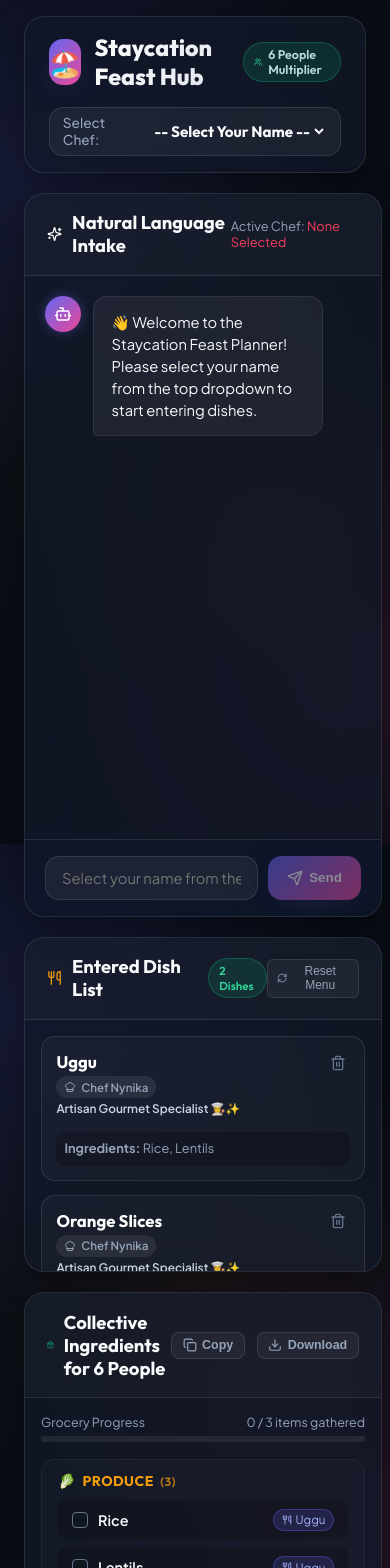
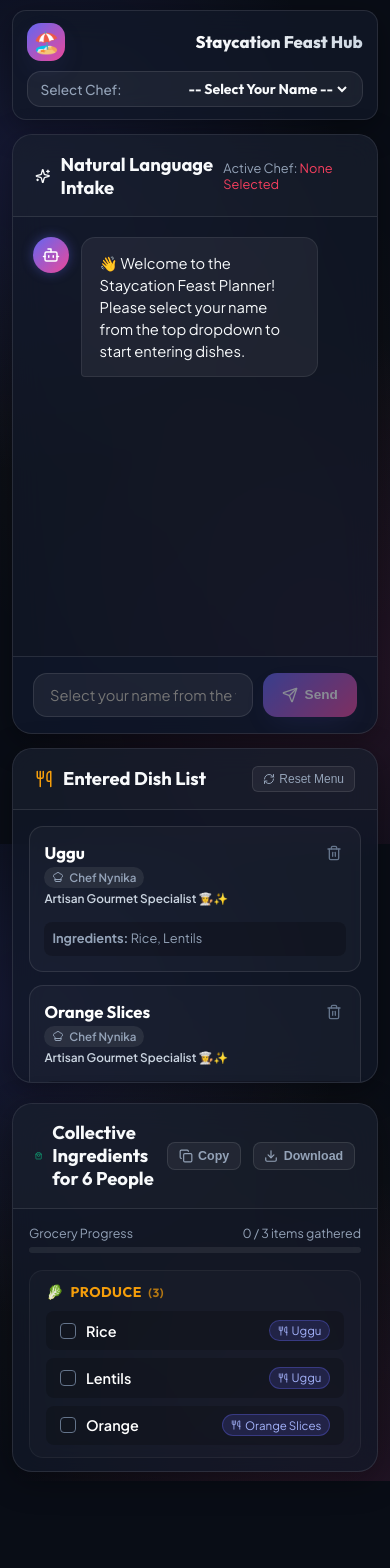
Before and after one commit to iadv/staycation-feast-planner, a React (Vite) app: page / in a window 390 px wide. Shown: the top 1568 px of the page. After the commit the page ends 1481 px from the top, so only its background shows below. Built offline with nearby package versions, Linux system fonts and the light colour scheme.

Commit message:
Add responsive mobile layout optimizations and typography scaling for tablet and mobile devices

```diff
--- a/src/index.css
+++ b/src/index.css
@@ -261,6 +261,197 @@ body {
 @media (max-width: 1024px) {
   .main-grid {
     grid-template-columns: 1fr;
+  }
+}
+
+/* Mobile Responsive Optimizations (Tablet & Phone) */
+@media (max-width: 768px) {
+  .app-container {
+    padding: 0.6rem 0.75rem;
+    gap: 0.85rem;
+  }
+
+  .header {
+    padding: 0.75rem 0.9rem;
+    flex-direction: column;
+    align-items: stretch;
+    gap: 0.65rem;
+    border-radius: var(--radius-md);
+  }
+
+  .brand-section {
+    justify-content: space-between;
+    width: 100%;
+  }
+
+  .brand-icon {
+    width: 38px;
+    height: 38px;
+    font-size: 1.3rem;
+  }
+
+  .brand-title {
+    font-size: 1.15rem;
+  }
+
+  .badge-people {
+    padding: 0.2rem 0.5rem;
+    font-size: 0.72rem;
+  }
+
+  .header-controls {
+    width: 100%;
+  }
+
+  .user-selector-wrapper {
+    width: 100%;
+    justify-content: space-between;
+    padding: 0.45rem 0.75rem;
+  }
+
+  .user-select {
+    font-size: 0.88rem;
+    max-width: 60%;
+  }
+
+  /* Main Grid & Panes on Mobile */
+  .main-grid {
+    gap: 0.85rem;
+  }
+
+  .chat-pane {
+    height: auto;
+    max-height: 520px;
+    min-height: 380px;
+  }
+
+  .right-pane {
+    height: auto;
+    min-height: auto;
+    gap: 0.85rem;
+  }
+
+  .chat-messages {
+    padding: 0.85rem;
+    gap: 0.75rem;
+  }
+
+  .chat-bubble {
+    max-width: 92%;
+  }
+
+  .bubble-content {
+    padding: 0.65rem 0.85rem;
+    font-size: 0.85rem;
+    line-height: 1.45;
+  }
+
+  .avatar {
+    width: 32px;
+    height: 32px;
+    font-size: 0.88rem;
+  }
+
+  .quick-replies {
+    padding: 0.4rem 0.75rem;
+    gap: 0.35rem;
+  }
+
+  .chip-btn {
+    padding: 0.35rem 0.65rem;
+    font-size: 0.74rem;
+  }
+
+  .chat-input-area {
+    padding: 0.75rem;
+  }
+
+  .chat-input {
+    padding: 0.65rem 0.85rem;
+    font-size: 0.85rem;
+  }
+
+  .send-btn {
+    padding: 0 0.9rem;
+    font-size: 0.85rem;
+  }
+
+  /* Dish List & Ingredients on Mobile */
+  .panel-header {
+    padding: 0.75rem 1rem;
+  }
+
+  .panel-title {
+    font-size: 1rem;
+  }
+
+  .dish-section {
+    min-height: auto;
+  }
+
+  .dish-grid {
+    grid-template-columns: 1fr;
+    padding: 0.75rem;
+    gap: 0.65rem;
+    max-height: 280px;
+  }
+
+  .dish-card {
+    padding: 0.75rem;
+    gap: 0.4rem;
+  }
+
+  .dish-name {
+    font-size: 0.95rem;
+  }
+
+  .dish-ingredients-preview {
+    font-size: 0.75rem;
+    padding: 0.4rem 0.6rem;
+  }
+
+  .ingredients-section {
+    min-height: auto;
+  }
+
+  .categories-container {
+    padding: 0.75rem;
+    gap: 0.85rem;
+  }
+
+  .category-group {
+    padding: 0.65rem 0.75rem;
+  }
+
+  .category-title {
+    font-size: 0.8rem;
+    margin-bottom: 0.45rem;
+  }
+
+  .ingredient-item {
+    padding: 0.45rem 0.65rem;
+  }
+
+  .item-name {
+    font-size: 0.82rem;
+  }
+}
+
+@media (max-width: 480px) {
+  .brand-title {
+    font-size: 1.05rem;
+  }
+
+  .badge-people {
+    display: none;
+  }
+
+  .chat-bubble {
+    max-width: 96%;
+  }
+
+  .bubble-content {
+    font-size: 0.82rem;
   }
 }
 
```
Also changed, not shown: 2 other files (tests, documents, lock files or other folders).
